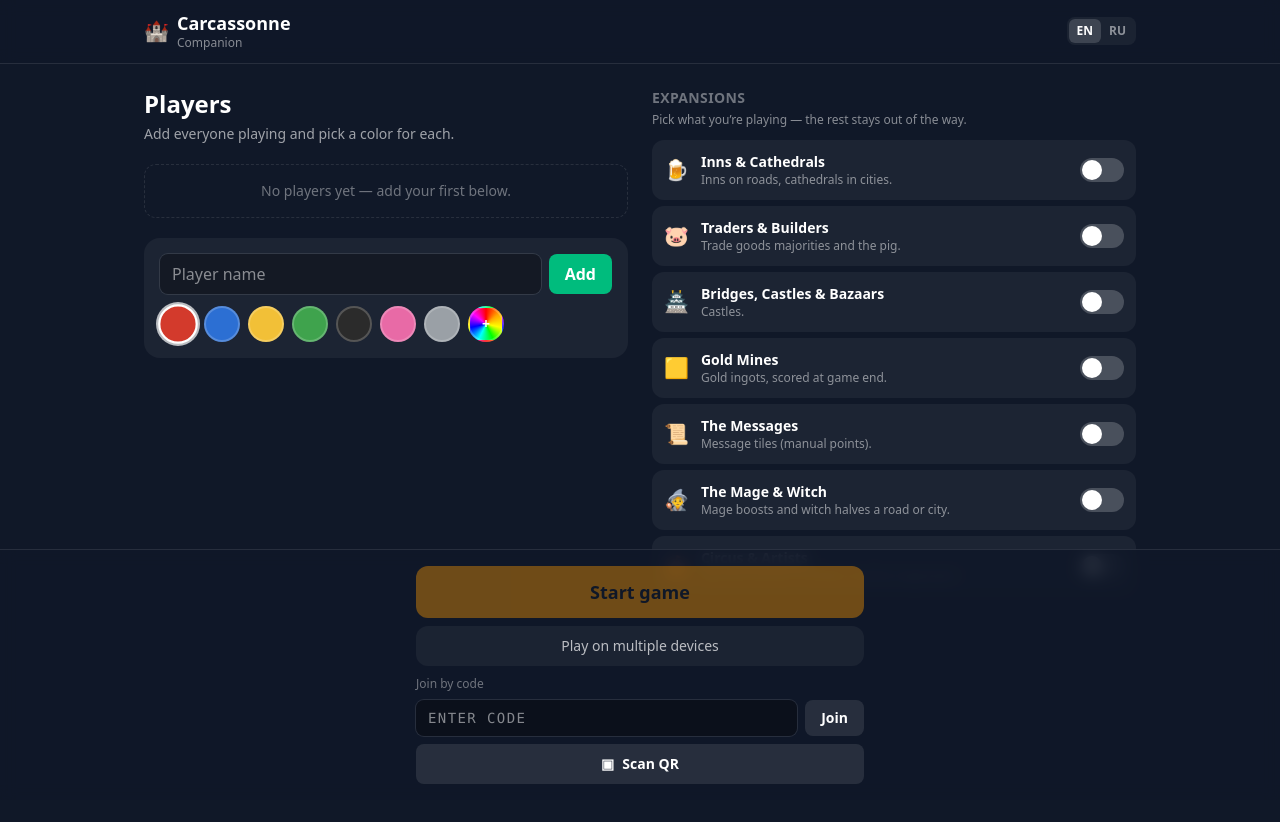
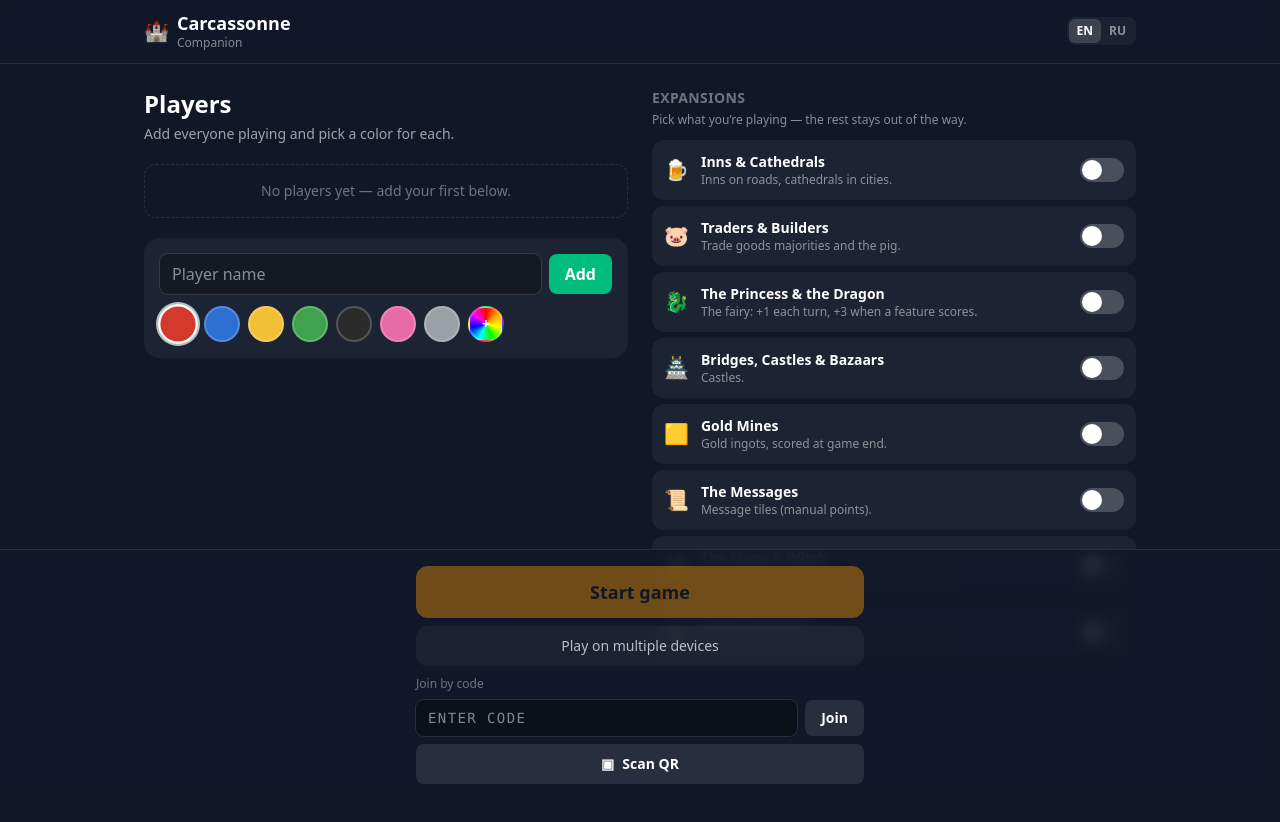
Before and after one commit to nikigan/carcassonne-companion, a React (Vite) app: page / in a window 1280 px wide. Shown: the top 822 px of the page. Built offline with nearby package versions, Linux system fonts and the light colour scheme.

Commit message:
Add Princess & Dragon to the expansion picker

```diff
--- a/src/expansions.ts
+++ b/src/expansions.ts
@@ -9,6 +9,7 @@
 export type ExpansionId =
   | 'innsCathedrals'
   | 'tradersBuilders'
+  | 'princessDragon'
   | 'bridgesCastlesBazaars'
   | 'goldMines'
   | 'messages'
@@ -25,6 +26,7 @@
 export const EXPANSIONS: ExpansionMeta[] = [
   { id: 'innsCathedrals', emoji: '🍺' },
   { id: 'tradersBuilders', emoji: '🐷' },
+  { id: 'princessDragon', emoji: '🐉' },
   { id: 'bridgesCastlesBazaars', emoji: '🏯' },
   { id: 'goldMines', emoji: '🟨' },
   { id: 'messages', emoji: '📜' },
--- a/src/i18n.ts
+++ b/src/i18n.ts
@@ -286,6 +286,7 @@
   expansionNames: {
     innsCathedrals: 'Inns & Cathedrals',
     tradersBuilders: 'Traders & Builders',
+    princessDragon: 'The Princess & the Dragon',
     bridgesCastlesBazaars: 'Bridges, Castles & Bazaars',
     goldMines: 'Gold Mines',
     messages: 'The Messages',
@@ -295,6 +296,7 @@
   expansionDescriptions: {
     innsCathedrals: 'Inns on roads, cathedrals in cities.',
     tradersBuilders: 'Trade goods majorities and the pig.',
+    princessDragon: 'The fairy: +1 each turn, +3 when a feature scores.',
     bridgesCastlesBazaars: 'Castles.',
     goldMines: 'Gold ingots, scored at game end.',
     messages: 'Message tiles (manual points).',
@@ -461,6 +463,7 @@
   expansionNames: {
     innsCathedrals: 'Трактиры и соборы',
     tradersBuilders: 'Купцы и строители',
+    princessDragon: 'Принцесса и дракон',
     bridgesCastlesBazaars: 'Мосты, замки и базары',
     goldMines: 'Золотые жилы',
     messages: 'Послания',
@@ -470,6 +473,7 @@
   expansionDescriptions: {
     innsCathedrals: 'Трактиры на дорогах, соборы в городах.',
     tradersBuilders: 'Большинство товаров и свинья.',
+    princessDragon: 'Фея: +1 за ход, +3 при подсчёте объекта.',
     bridgesCastlesBazaars: 'Замки.',
     goldMines: 'Слитки золота, подсчёт в конце игры.',
     messages: 'Тайлы посланий (очки вручную).',
```
Also changed, not shown: .claude/princess-dragon-fairy-scoring/PROGRESS.md (added).
